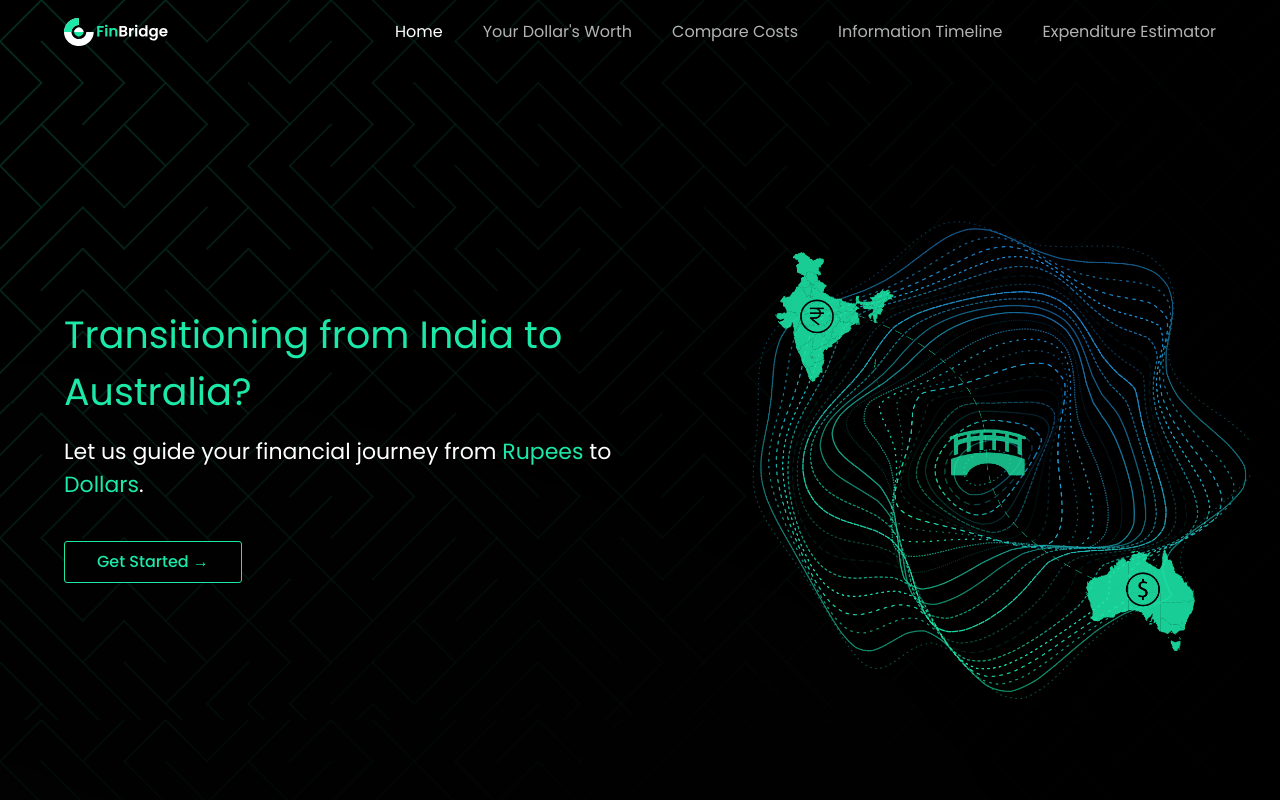
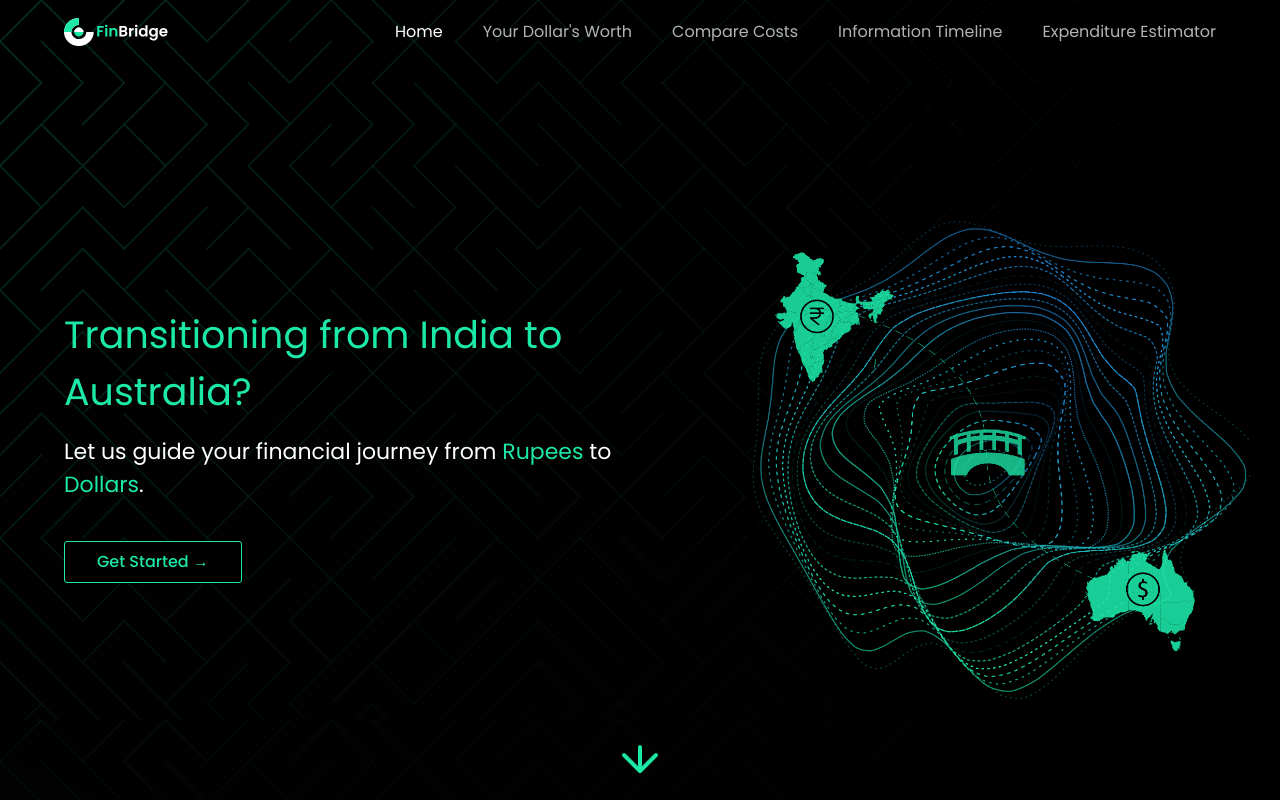
Before and after one commit to SOHAN-JAGADEESH/Finbridge-2, a React (Vite) app: page / in a window 1280 px wide. Shown: the top 800 px of the page. Built offline with nearby package versions, Linux system fonts and the light colour scheme.

Commit message:
hero section changes added a arrow button.

```diff
--- a/src/assets/index.js
+++ b/src/assets/index.js
@@ -32,6 +32,7 @@ import utilities from "./utilites_icon.svg";
 import section from "./section_design.png";
 import hero from "./hero1.png";
 import hurdles from "./hurdles1.png";
+import arrow from "./arrow.svg";
 
 export {
   airbnb,
@@ -67,5 +68,6 @@ export {
   utilities,
   section,
   hero,
-  hurdles
+  hurdles,
+  arrow
 };
--- a/src/components/Hero.jsx
+++ b/src/components/Hero.jsx
@@ -3,7 +3,16 @@ import styles from "../style";
 import { discount, robot, hero } from "../assets";
 import Button from "./Button";
 
+
 const Hero = () => {
+
+  const handleScrollDown = () => {
+    const nextSection = document.getElementById('features');
+    if (nextSection) {
+      nextSection.scrollIntoView({ behavior: 'smooth' });
+    }
+  };
+
   return (
     <section id="home" className={`flex md:flex-row hero-section flex-col h-[calc(90vh)] lg:h-[calc(95vh)] ${styles.paddingY}`}>
       <div className={`flex-1 ${styles.flexStart} flex-col xl:px-0 sm:px-16 px-2`}>
@@ -17,6 +26,11 @@ const Hero = () => {
       <div className={`flex flex-1 ${styles.flexCenter} md:my-0 my-10 relative overflow-hidden`}>
         <img src={hero} alt="billing" className="w-[90%] h-auto max-h-[60vh] lg:max-h-[70vh] relative z-[5]" />
       </div>
+      <div className="scroll-down-btn" onClick={handleScrollDown}>
+        <svg width="24" height="24" viewBox="0 0 24 24" fill="none" xmlns="http://www.w3.org/2000/svg">
+          <path d="M12 16L4 8M12 16L20 8M12 16L12 4" stroke="#1CE8A8" strokeWidth="2" strokeLinecap="round" strokeLinejoin="round"/>
+        </svg>
+      </div>
     </section>
 
 
--- a/src/index.css
+++ b/src/index.css
@@ -230,3 +230,25 @@
   text-indent: -1em;
   padding-left: 1em;
 }
+
+.scroll-down-btn {
+  display: flex;
+  justify-content: center;
+  align-items: center;
+  position: absolute;
+  bottom: 10px;
+  left: 50%;
+  transform: translateX(-50%);
+}
+
+.scroll-down-btn svg {
+  width: 48px; /* Adjust size as needed */
+  height: 48px;
+  fill: #1CE8A8;
+  animation: bobbing 1s infinite alternate;
+}
+
+@keyframes bobbing {
+  0% { transform: translateY(0); }
+  100% { transform: translateY(-10px); }
+}
```
Also changed, not shown: src/assets/arrow.svg (added).
